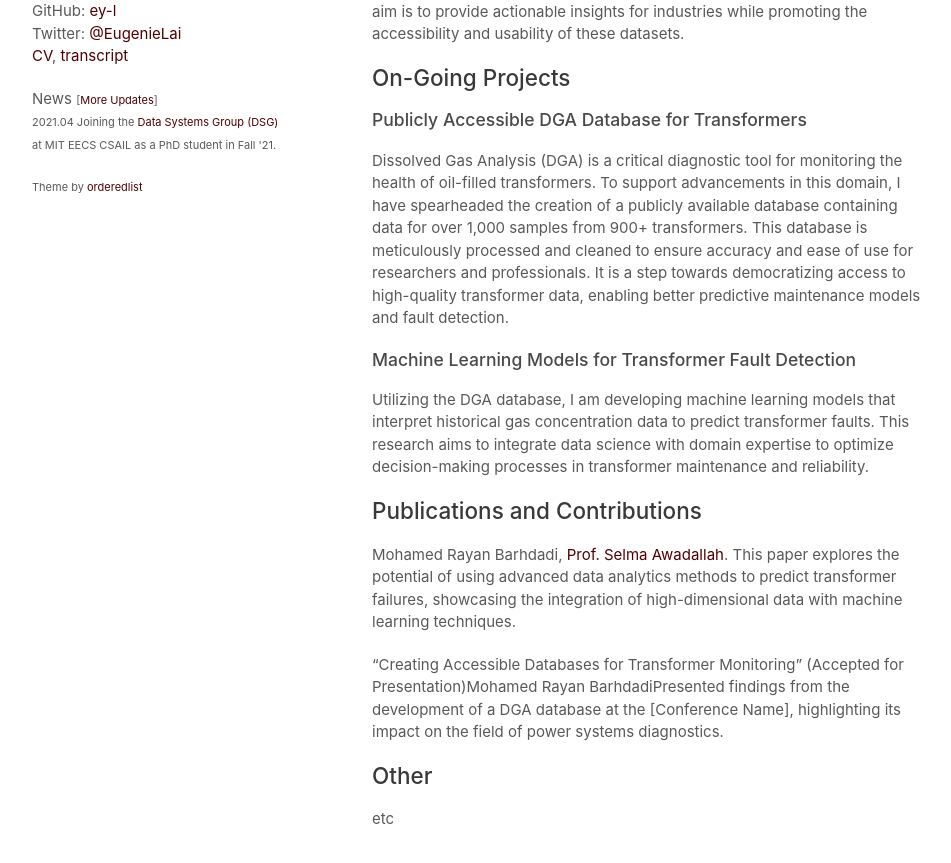
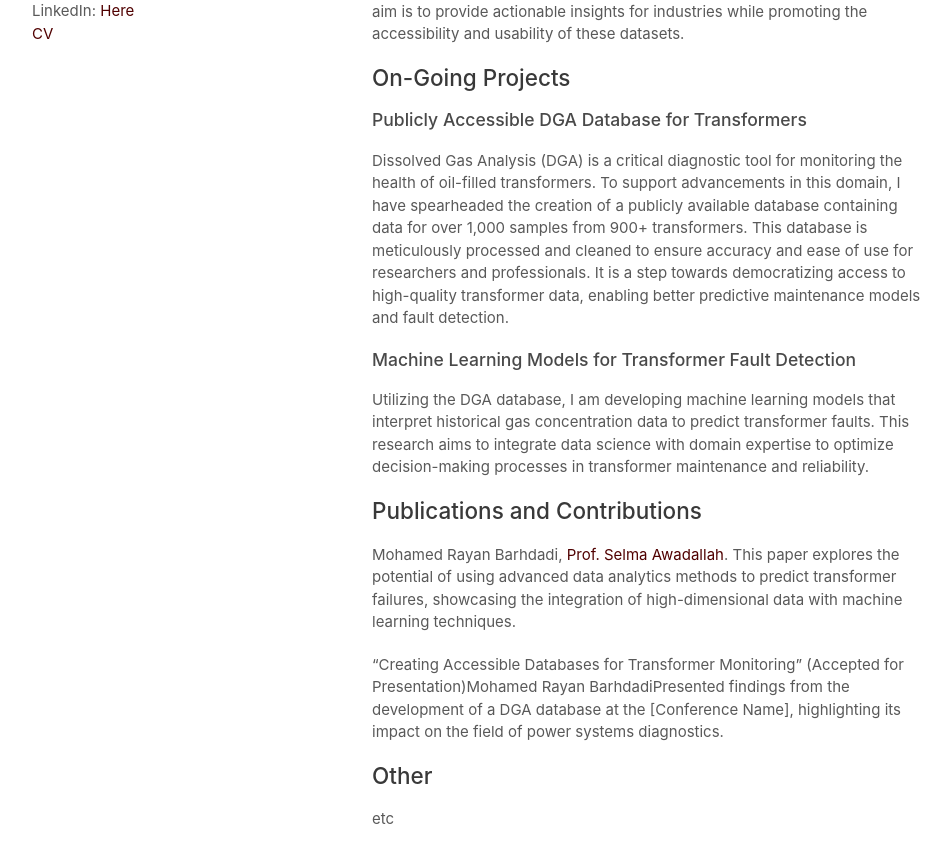
Before and after one commit to BMRayan/bmrayan.github.io, a Jekyll site: the page built from README.md, in a window 1280 px wide and 1226 px high. Shown: the part 325-1188 px from the top of the window, without its empty margins (158-1109 px from the left). Built offline with Jekyll 4.4.1, drawn with Linux system fonts in a browser that asks for light colours; our own code applies the rules of GitHub Pages for plain Markdown files; a script that is not in the unit is left out; some of the changed text lies outside the part shown.

Commit message:
Update default.html

```diff
--- a/_layouts/default.html
+++ b/_layouts/default.html
@@ -30,19 +30,11 @@
           <img src="{{site.logo | relative_url}}" alt="Logo" />
         {% endif %}
 
-        <p>Contact: <a href="mailto:eylai@mit.edu">eylai [at] mit.edu</a><br>
-          GitHub: <a href="https://github.com/ey-l">ey-l</a><br>
-          Twitter: <a href="https://twitter.com/EugenieLai">@EugenieLai</a><br>
-          <!--Instagram: <a href="https://www.instagram.com/eugeniesday/">eugeniesday</a><br>-->
-          <!--Calendar: <a href="https://calendar.google.com/calendar?cid=eXVqaW5nbGFpMDcwN0BnbWFpbC5jb20">Scheduled</a><br> &mdash; -->
-          <a href="/docs/cvs/cv-eylai.pdf">CV</a>, <a href="/docs/transcripts/transcript-eylai.pdf">transcript</a>
+        <p>Contact: <a href="mailto:rayan.barhdadi@tamu.edu">eylai [at] tamu.edu</a><br>
+          LinkedIn: <a href="https://www.linkedin.com/in/rayanbarhdadi/">Here</a><br>
+          <a href="/docs/cv-rayan.pdf">CV</a>
         </p>
 
-        <p>News <small>[<a href="https://eugenielai.github.io/posts/news.html">More Updates</a>] <br>
-          2021.04 Joining the <a href="http://dsg.csail.mit.edu/">Data Systems Group (DSG)</a> at MIT EECS CSAIL as a PhD student in Fall '21.</small>
-        </p>
-
-        <p><small>Theme by <a href="https://github.com/orderedlist">orderedlist</a></small></p>
 
       </header>
       <section>
```
Also changed, not shown: other parts of _layouts/default.html (+1 -1 lines).
